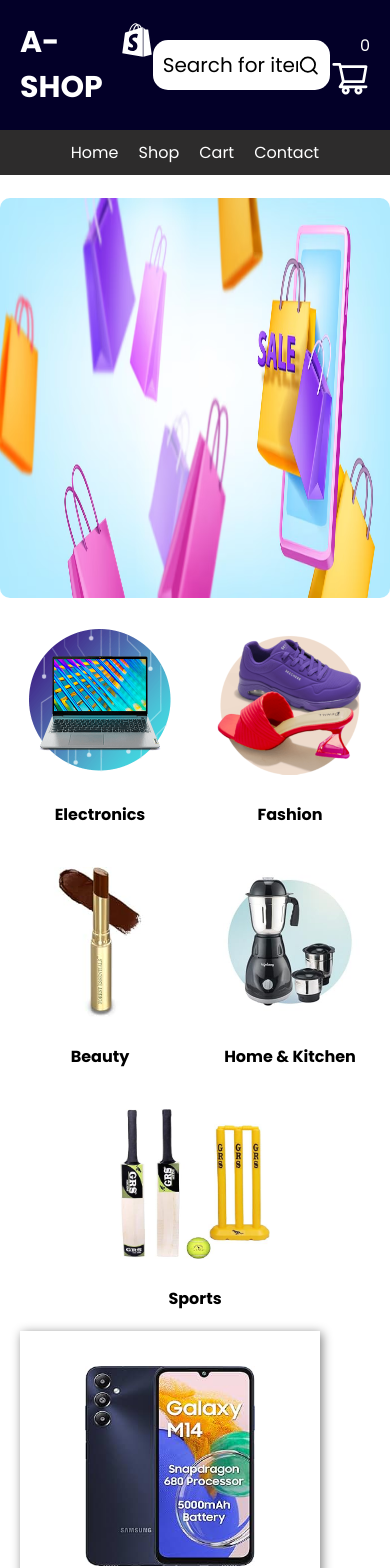
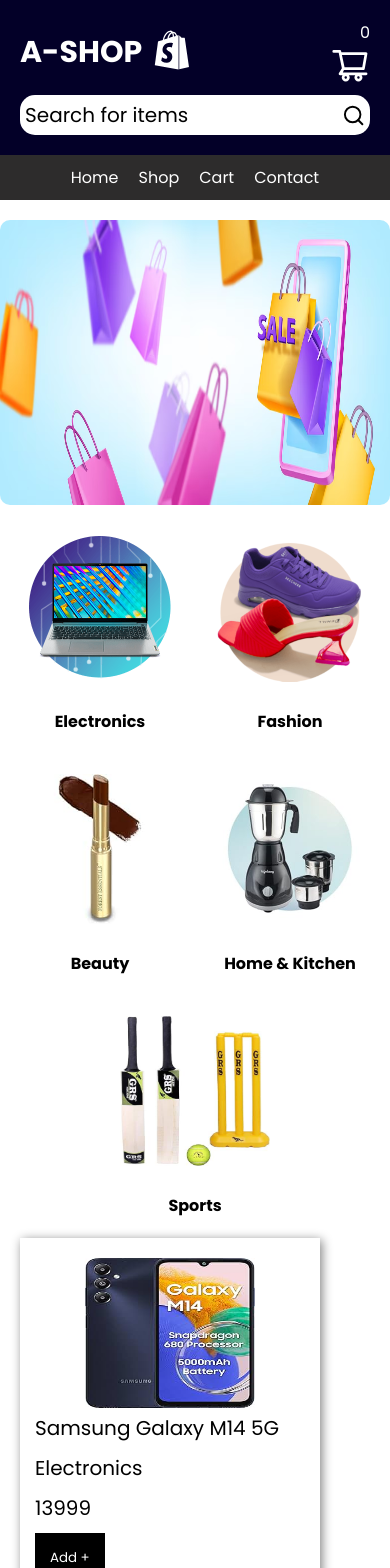
Before and after one commit to avais1021/a-shop-ecomerce, a React (Vite) app: page / in a window 390 px wide. Shown: the top 1568 px of the page. Built offline with nearby package versions, Linux system fonts and the light colour scheme; a web font is replaced by a local one.

Commit message:
fix serach issues

```diff
--- a/src/components/nav/Nav.css
+++ b/src/components/nav/Nav.css
@@ -1,4 +1,3 @@
-
 .navbar_top {
     display: flex;
     justify-content: space-between;
@@ -25,6 +24,7 @@
     gap: 10px;
     color: white;
 }
+
 /* .navbar .logo h2{
     font-family: "BioRhyme Expanded", serif;
 } */
@@ -66,19 +66,22 @@
     cursor: pointer;
 }
 
-.navbar_top .cart{
+.navbar_top .cart {
     color: white;
     display: flex;
     flex-direction: column;
     /* justify-content: right; */
 }
-.cart span{
+
+.cart span {
     text-align: right;
 }
-.cart svg{
+
+.cart svg {
     color: white;
     font-size: 40px;
 }
+
 .navbar_bottom ul {
     display: flex;
     justify-content: center;
@@ -94,6 +97,18 @@
     text-align: center;
 }
 
-.totalValue p{
+.totalValue p {
     margin-bottom: 10px;
 }
+
+@media screen and (max-width : 768px) {
+    .navbar_top {
+        flex-wrap: wrap;
+    }
+
+    .searchbar {
+        order: 3;
+        margin-top: 10px;
+        padding: 5px;
+    }
+}
--- a/src/components/product/Product.css
+++ b/src/components/product/Product.css
@@ -44,3 +44,18 @@
 .product p {
     margin-bottom: 20px;
 }
+
+@media screen and (max-width : 768px) {
+    .product .image {
+        height: 150px;
+        margin: 5px auto;
+    }
+
+    .product p {
+        margin-bottom: 10px;
+    }
+
+    .product {
+        min-height: 360px;
+    }
+}
--- a/src/components/product/Product.jsx
+++ b/src/components/product/Product.jsx
@@ -2,7 +2,7 @@
 import "./Product.css"
 import { useDispatch } from 'react-redux';
 // import {AddItem} from "../../reduxToolkit/cartslice.js"
-import { AddItem } from '../../reduxToolkit/cartSlice';
+import { AddItem } from "../../reduxToolkit/cartSlice";
 
 const Product = ({ data }) => {
 
--- a/src/pages/home/Home.css
+++ b/src/pages/home/Home.css
@@ -31,3 +31,10 @@
     margin-top: 20px;
     font-weight: bold;
 }
+
+
+@media screen and (max-width : 768px) {
+   .banner img{
+    height: 285px;
+   }
+}
--- a/src/pages/home/Home.jsx
+++ b/src/pages/home/Home.jsx
@@ -4,33 +4,39 @@
 import { dummydata } from "../../dummydata"
 import Product from "../../components/product/Product"
 import { useEffect, useState } from "react"
-import { useSelector } from "react-redux"
+import { useDispatch, useSelector } from "react-redux"
+import { getSerachVal } from "../../reduxToolkit/dataSlice"
 
 const Home = () => {
-
+  const dispatch = useDispatch();
   const searchVal = useSelector(state => state.dataSlice)
-
-  console.log(searchVal.serachVal,'searchVal');
-
-  let [productData , setProductData] = useState(dummydata)
+  const [selectedCategory, setSelectedCategory] = useState("all")
+  const [filteredProducts, setFilteredProducts] = useState(dummydata)
 
 
-  // console.log(productData,'productData');
-
-  const filterProduct = (category) => {
-    console.log(category,'category');
-      const filterPData = dummydata.filter((item) => (item.category === category))
-      setProductData(filterPData);
-      console.log(filterPData,'filterPData');
+  const handleCategoryClick = (category) => {
+    dispatch(getSerachVal(""))
+    setSelectedCategory(category)
   }
 
-  const filterproductsCard = productData.filter((item) => {
-    return item.name.toLowerCase().includes(searchVal.serachVal.toLowerCase());
-  })
+  useEffect(() => {
+    let filtered = dummydata
 
-  useEffect(() => {
+    // 1. Filter by category
+    if (selectedCategory !== "all") {
+      filtered = filtered.filter(item => item.category === selectedCategory)
+    }
 
-  } , [])
+    // 2. Filter by search value
+    if (searchVal.serachVal.trim() !== "") {
+      // filtered = dummydata;
+      filtered = dummydata.filter(item =>
+        item.name.toLowerCase().includes(searchVal.serachVal.toLowerCase())
+      )
+    }
+
+    setFilteredProducts(filtered)
+  }, [selectedCategory, searchVal])
 
   return (
     <>
@@ -39,26 +45,24 @@
       </section>
 
       <section className="categories">
-        {category.slice(0,5).map((item)=> {
-          return(
-            <div className="items" key={item.id} onClick={ () => filterProduct(item.name)}>
-              <img src={item.image} alt={item.name} />
-              <p>{item.name}</p>
-            </div>
-          )
-        })}
+        {category.slice(0, 5).map((item) => (
+          <div
+            className="items"
+            key={item.id}
+            onClick={() => handleCategoryClick(item.name)}
+          >
+            <img src={item.image} alt={item.name} />
+            <p>{item.name}</p>
+          </div>
+        ))}
       </section>
 
       <section className="trending_products">
-        {/* {productData.slice(0,7).map((data) => { */}
-        {filterproductsCard.slice(0,7).map((data) => {
-          return(
-            <Product key={data.id} data={data} />
-          )
-        })}
+        {filteredProducts.slice(0, 7).map((data) => (
+          <Product key={data.id} data={data} />
+        ))}
       </section>
     </>
-
   )
 }
 
```
